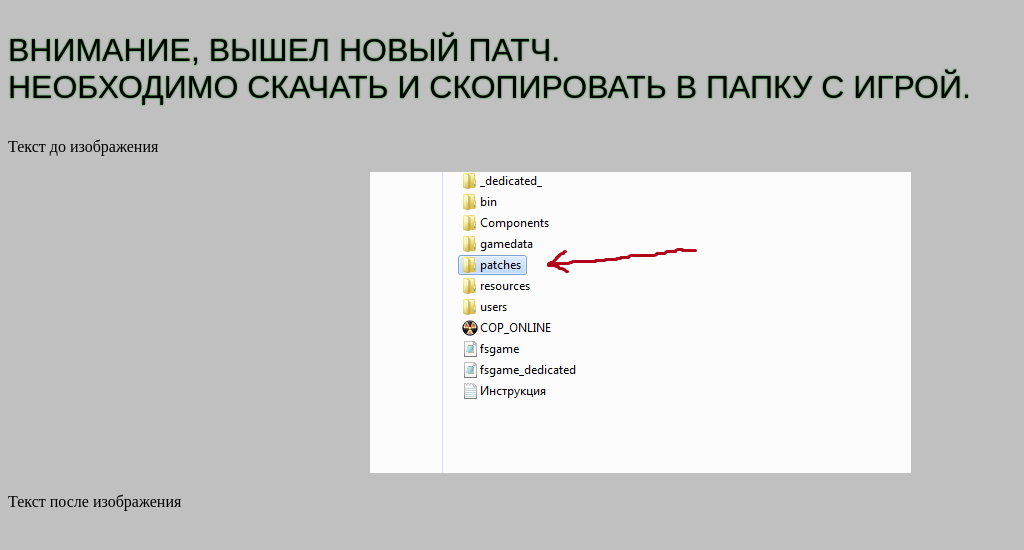
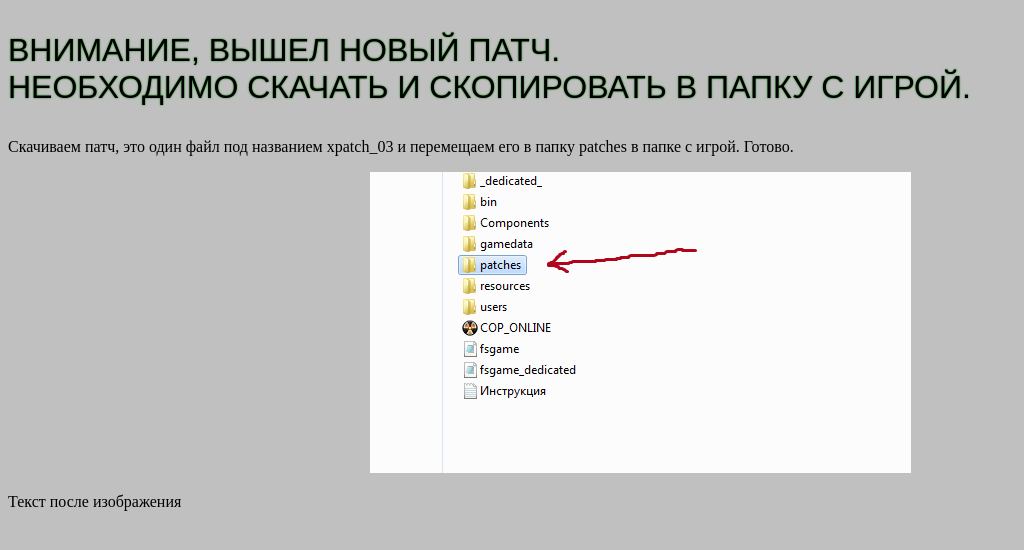
Before and after one commit to Vanno1977/Vanno1977.github.io, a plain HTML site: page cop_mp_patch.html in a window 1280 px wide. Shown: the whole page, without its empty margins (0-1024 px from the left). Drawn offline with Linux system fonts and the light colour scheme.

Commit message:
Update cop_mp_patch.html

```diff
--- a/cop_mp_patch.html
+++ b/cop_mp_patch.html
@@ -45,7 +45,7 @@
   </style>
  </head>
  <body>
-  <p>Текст до изображения</p>
+  <p>Скачиваем патч, это один файл под названием xpatch_03 и перемещаем его в папку patches в папке с игрой. Готово.</p>
   <p class="fig"><img src="stalkerdva/image/342423434.png"
    width="541" height="301" alt="Фотография"></p>
   <p>Текст после изображения</p>
```
